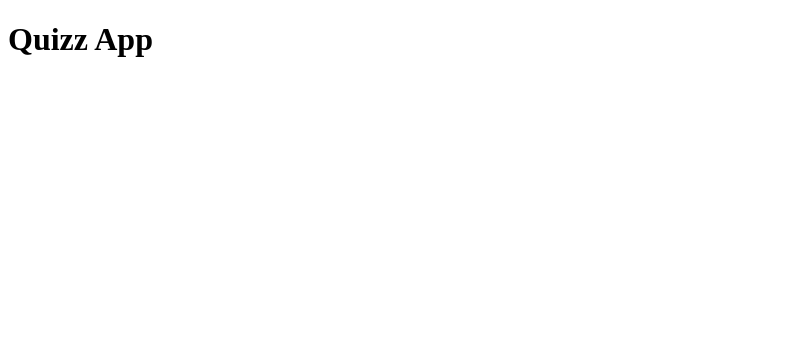
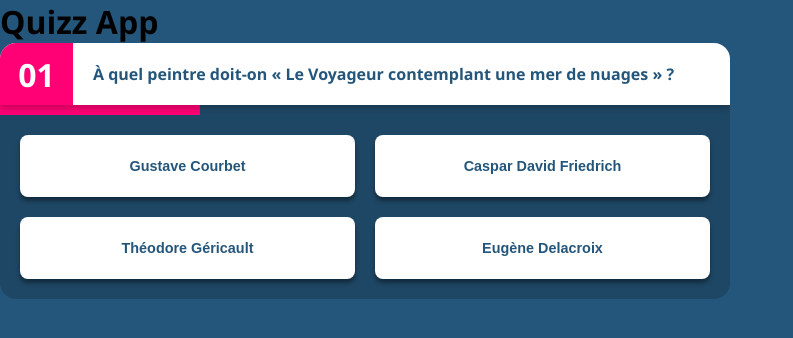
Before and after one commit to RmiMekaa/QuizzApp, a React (Create React App) app: page / in a window 1280 px wide. Shown: the top 338 px of the page, without its empty margins (0-793 px from the left). Built offline with nearby package versions, Linux system fonts and the light colour scheme.

Commit message:
Create questionCard component

```diff
--- a/src/App.js
+++ b/src/App.js
@@ -1,5 +1,10 @@
+import QuestionCard from "./components/QuestionCard";
+
 export default function App() {
   return (
-    <h1>Quizz App</h1>
+    <>
+      <h1>Quizz App</h1>
+      <QuestionCard />
+    </>
   );
 }
--- /dev/null
+++ b/src/components/QuestionCard.jsx
@@ -0,0 +1,23 @@
+import React from 'react'
+
+/**
+ * Question card component
+ * @component
+ */
+export default function QuestionCard() {
+  return (
+    <article className='questionCard'>
+      <div className='questionCard__header'>
+        <div className='questionCard__header__counter'>01</div>
+        <span className='questionCard__header__question'>À quel peintre doit-on « Le Voyageur contemplant une mer de nuages » ? </span>
+      </div>
+      <div className='questionCard__timer'></div>
+      <div className='questionCard__answers'>
+        <button>Gustave Courbet</button>
+        <button>Caspar David Friedrich</button>
+        <button>Théodore Géricault</button>
+        <button>Eugène Delacroix</button>
+      </div>
+    </article>
+  )
+}
--- /dev/null
+++ b/src/style/colors.scss
@@ -0,0 +1,3 @@
+$darkBlue : #1E4765;
+$mediumBlue : #24567B;
+$primary : #FF0075;
--- /dev/null
+++ b/src/style/components/questionCard.scss
@@ -0,0 +1,82 @@
+.questionCard {
+  width: 730px;
+  display: flex;
+  flex-direction: column;
+  font-weight: bold;
+  color: $mediumBlue;
+  border-radius: 1rem;
+  overflow: hidden;
+  user-select: none;
+}
+
+.questionCard__header {
+  position: relative;
+  display: flex;
+  flex-direction: row;
+  background-color: white;
+  box-shadow: 0 4px 6px 0 rgba(0, 0, 0, 0.2);
+
+  &__counter {
+    font-size: 2rem;
+    min-width: 10%;
+    display: flex;
+    justify-content: center;
+    align-items: center;
+    color: white;
+    background-color: $primary;
+  }
+
+  &__question {
+    width: 90%;
+    position: relative;
+    padding: 1.25rem;
+  }
+}
+
+.questionCard__timer {
+  height: 10px;
+  background-color: $darkBlue;
+
+  &::after {
+    display: block;
+    content: '';
+    height: 100%;
+    width: 0%;
+    animation: timer 20s linear forwards;
+    background-color: $primary;
+  }
+}
+
+@keyframes timer {
+  100% {
+    width: 100%;
+  }
+
+  ;
+}
+
+.questionCard__answers {
+  padding: 1.25rem;
+  gap: 1.25rem;
+  background-color: $darkBlue;
+  display: grid;
+  grid-template-columns: 1fr 1fr;
+
+
+  & button {
+    border: 3px solid transparent;
+    font-size: 0.9rem;
+    color: $mediumBlue;
+    padding: 1.25rem;
+    font-weight: bold;
+    background-color: white;
+    border-radius: 0.5rem;
+    cursor: pointer;
+    box-shadow: 0 4px 4px 0 rgba(0, 0, 0, 0.4);
+
+    &:hover {
+      border: 3px solid $primary;
+      color: $primary;
+    }
+  }
+}
--- a/src/style/index.css
+++ /dev/null
@@ -1,13 +0,0 @@
-body {
-  margin: 0;
-  font-family: -apple-system, BlinkMacSystemFont, 'Segoe UI', 'Roboto', 'Oxygen',
-    'Ubuntu', 'Cantarell', 'Fira Sans', 'Droid Sans', 'Helvetica Neue',
-    sans-serif;
-  -webkit-font-smoothing: antialiased;
-  -moz-osx-font-smoothing: grayscale;
-}
-
-code {
-  font-family: source-code-pro, Menlo, Monaco, Consolas, 'Courier New',
-    monospace;
-}
--- a/src/style/main.scss
+++ b/src/style/main.scss
@@ -0,0 +1,16 @@
+@import './colors.scss';
+@import './components/questionCard.scss';
+
+body {
+  margin: 0;
+  font-family: 'Segoe UI', 'Roboto', 'Oxygen', 'Ubuntu', 'Cantarell', 'Fira Sans', 'Droid Sans', 'Helvetica Neue', sans-serif;
+  -webkit-font-smoothing: antialiased;
+  -moz-osx-font-smoothing: grayscale;
+  background-color: $mediumBlue;
+}
+
+* {
+  margin: 0;
+  padding: 0;
+  box-sizing: border-box;
+}
```
